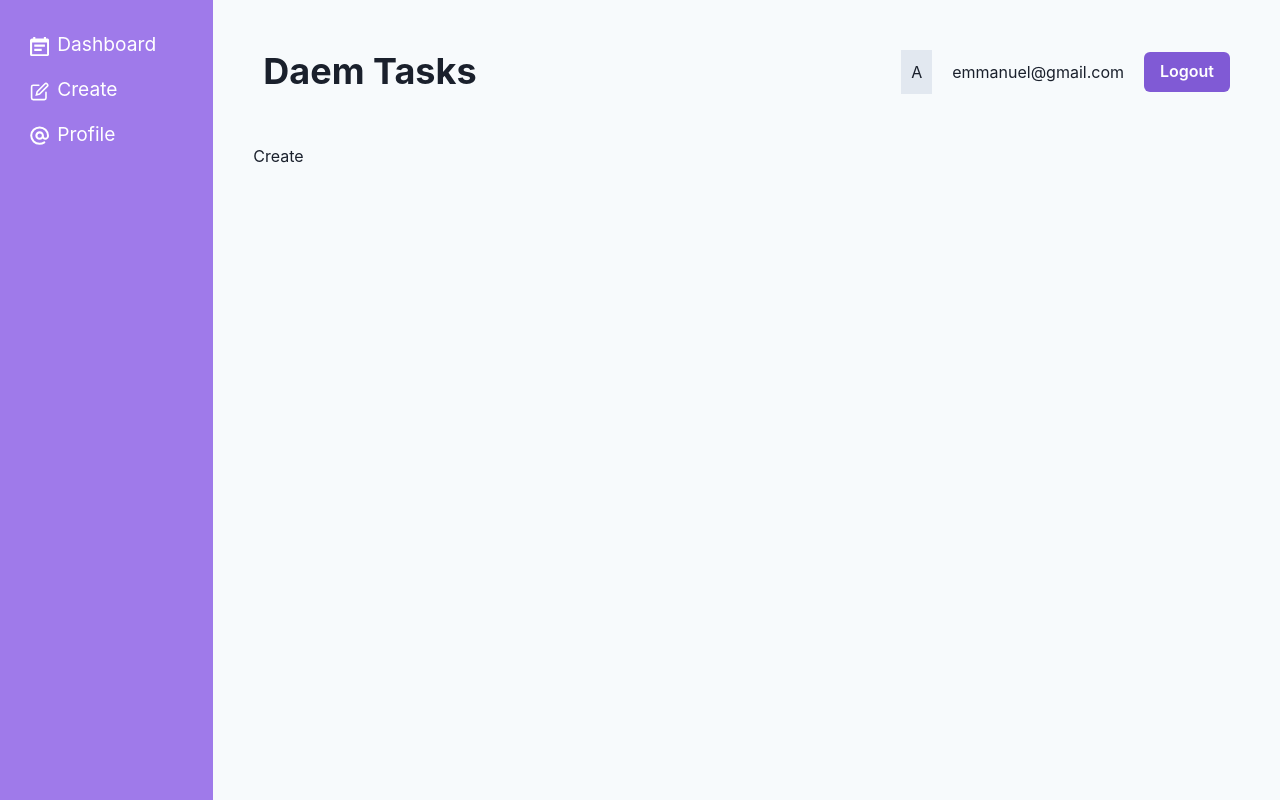
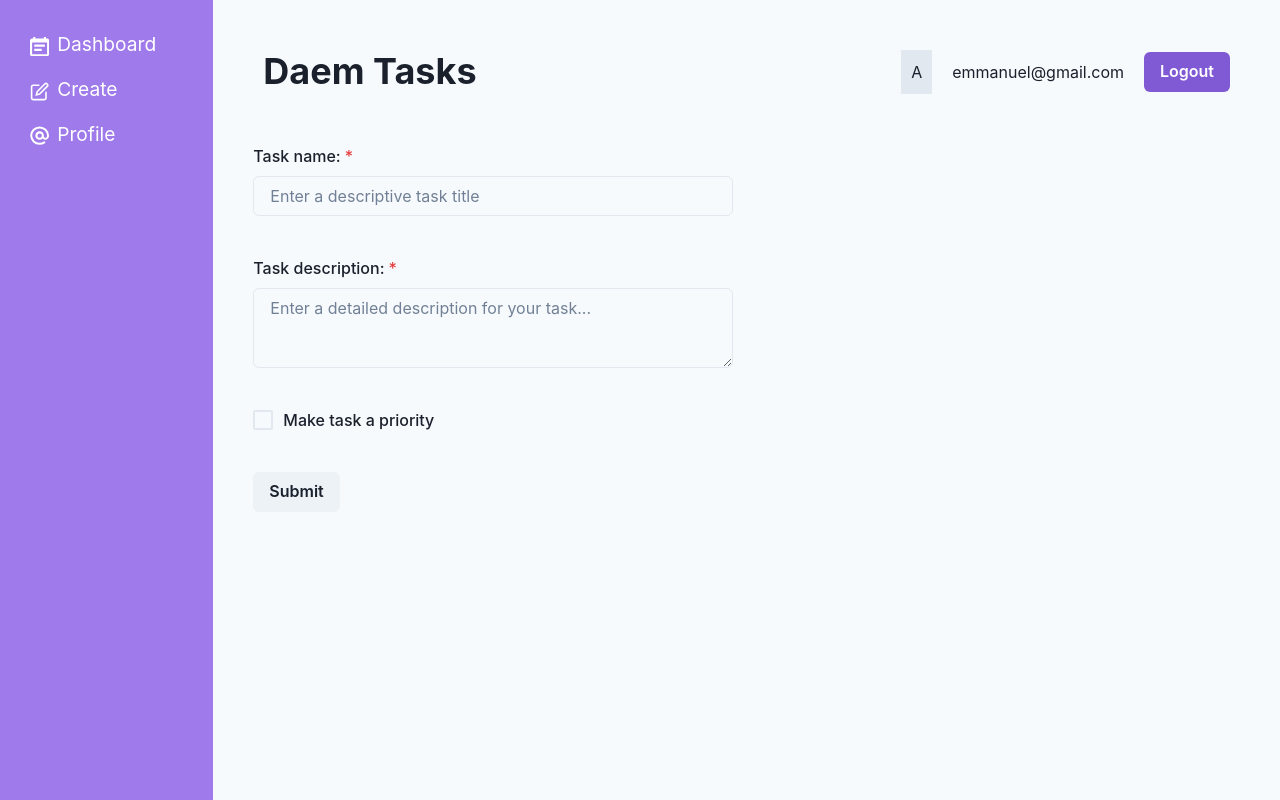
Before and after one commit to DAEM007/task-manager-chakra, a React (Vite) app: page /create in a window 1280 px wide. Built offline with nearby package versions, Linux system fonts and the light colour scheme.

Commit message:
updated the form

```diff
--- a/src/pages/Create.jsx
+++ b/src/pages/Create.jsx
@@ -1,5 +1,78 @@
+import {
+  Box,
+  Button,
+  Checkbox,
+  FormControl,
+  FormLabel,
+  Input,
+  Textarea
+} from "@chakra-ui/react";
+
+import { Form, redirect } from "react-router-dom";
+
 export default function Create() {
   return (
-    <div>Create</div>
+    <Box maxW="480px">
+      <Form method="post" action="/create">
+
+        <FormControl
+          isRequired
+          mb="40px"
+        >
+          <FormLabel>Task name:</FormLabel>
+          <Input
+            type="text"
+            name="title"
+            placeholder="Enter a descriptive task title"
+          />
+        </FormControl>
+
+        <FormControl
+          isRequired
+          mb="40px"
+        >
+          <FormLabel>Task description:</FormLabel>
+          <Textarea
+            name="description"
+            placeholder="Enter a detailed description for your task..."
+          />
+        </FormControl>
+
+        <FormControl
+          display="flex"
+          alignItems="center"
+          mb="40px"
+        >
+          <Checkbox
+            name="isPriority"
+            colorScheme="purple"
+            size="lg"
+          />
+          <FormLabel mb="0" ml="10px">Make task a priority</FormLabel>
+        </FormControl>
+
+        <Button type="submit">Submit</Button>
+
+      </Form>
+    </Box>
   )
 }
+
+export const createAction = async ({ request }) => {
+
+  // console.log(request);
+
+  const data = await request.formData();
+
+  const task = {
+    title: data.get('title'),
+    description: data.get('description'),
+    isPriority: data.get('isPriority') === ''
+    // isPriority: data.get('isPriority') === '' ? true : false
+  };
+
+  console.log(task);
+
+  return redirect('/');
+
+}
```
